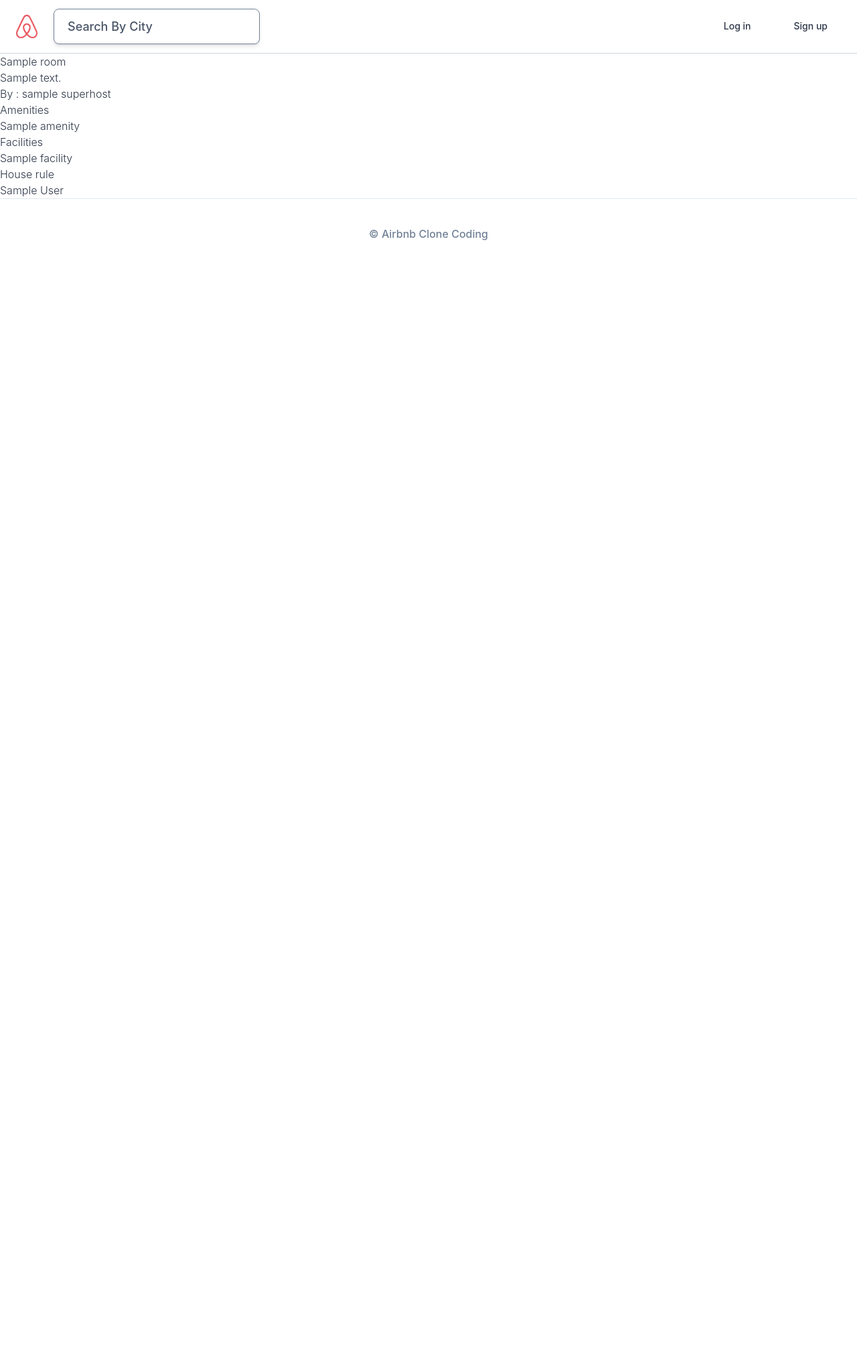
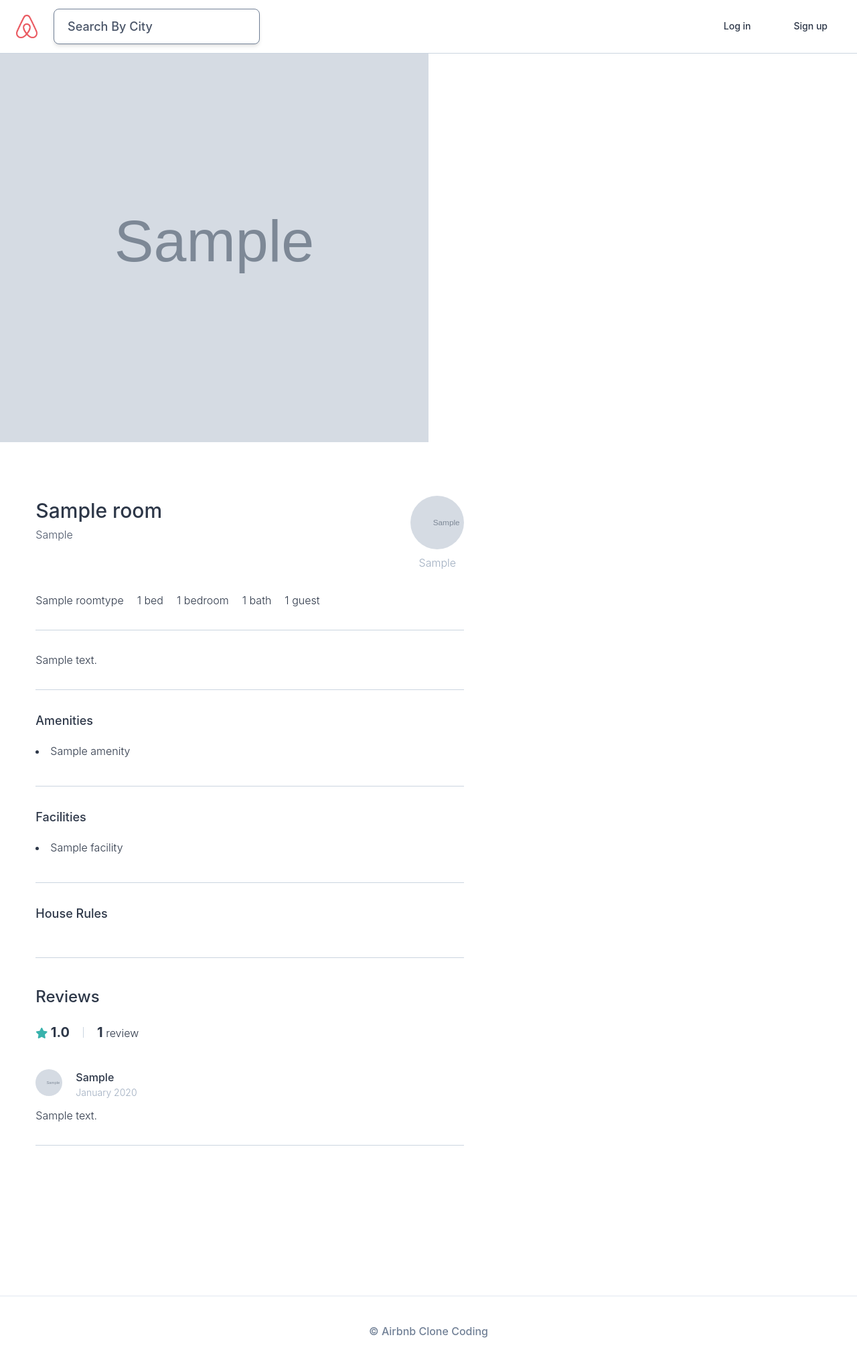
Before and after one commit to Hyun-Jun-Lee/airbnb, a Django app: page /rooms/1 in a window 1280 px wide. Shown: the whole page at 67% size. Before the commit the page ends 359 px from the top, so only its background shows below. Run offline with Django 4.2, Linux system fonts and the light colour scheme; tables that the repository leaves empty hold one stand-in row (values such as "Sample post"); grey boxes marked "Sample" are stand-in pictures; parts of the project's set-up code (start-up, migrations or seed data) failed here and were passed over; some libraries are stand-ins or nearby versions.

Commit message:
styling room detail

```diff
--- a/rooms/models.py
+++ b/rooms/models.py
@@ -94,3 +94,7 @@ class Room(core_models.TimeStampedModel):
     def first_photo(self):
         (photo,) = self.photos.all()[:1]
         return photo.file.url
+
+    def get_next_photos(self):
+        photos = self.photos.all()[1:5]
+        return photos
--- a/templates/mixins/user_avatar.html
+++ b/templates/mixins/user_avatar.html
@@ -1,7 +1,7 @@
 {% if user.avatar %}
-    <div class="h-20 w-20 rounded-full bg-cover" style="background-image: url({{user.avatar.url}});"></div>
+    <div class="{{h_and_w|default:'h-20 w-20'}} rounded-full bg-cover" style="background-image: url({{user.avatar.url}});"></div>
 {% else %}
-    <div class="h-20 w-20 bg-gray-700 rounded-full text-white flex justify-center items-center overflow-hidden">
-        <span class="text-3xl">{{user.first_name|first}}</span>
+    <div class="{{h_and_w|default:'h-20 w-20'}} bg-gray-700 rounded-full text-white flex justify-center items-center overflow-hidden">
+        <span class="{{text|default:'text-3xl'}}">{{user.first_name|first}}</span>
     </div>
  {% endif %}
--- a/templates/rooms/room_detail.html
+++ b/templates/rooms/room_detail.html
@@ -1,38 +1,93 @@
 {% extends "base.html" %}
 
+
 {% block page_title %}
-    Detail
+    {{room.name}}
 {% endblock page_title %}
 
 {% block content %}
-<div>
-    <h2>{{room.name}}</h2>
-    <h4>{{room.description}}</h4>
-</div>
 
-<div>
-    <h2>By : <a href="{{room.host.get_absolute_url}}">{{room.host.username}}</a>
+    <div class="-mt-5 container max-w-full h-75vh flex mb-20">
+        <div class="h-full w-1/2 bg-center bg-cover" style="background-image:url({{room.first_photo}})"></div>
+        <div class="h-full w-1/2 flex flex-wrap">
+            {% for photo in room.get_next_photos %}
+                <div style="background-image:url({{photo.file.url}})" class="w-1/2 h-auto bg-cover bg-center border-gray-700 border"></div>
+            {% endfor %}
+        </div>
+    </div>
 
-    {% if room.host.superhost %}
-        superhost
-    {%  endif %}
-    <h3>Amenities</h3>
-    <ul>
-        {% for a in room.amenities.all %}
-            <li>{{a}}</li>
-        {% endfor %}
-    </ul>
-    <h3>Facilities</h3>
-    <ul>
-        {% for a in room.facilities.all %}
-            <li>{{a}}</li>
-        {% endfor %}
-    </ul>
-    <h3>House rule</h3>
-    <ul>
-        {% for a in room.house_rule.all %}
-            <li>{{a}}</li>
-        {% endfor %}
-    </ul>
-</div>
+    <div class="container mx-auto flex justify-around pb-56">
+        <div class="w-1/2">
+            <div class="flex justify-between">
+                <div class="mb-5">
+                    <h4 class="text-3xl font-medium mb-px">{{room.name}}</h4>
+                    <span class="text-gray-700 font-light">{{room.city}}</span>
+                </div>
+                <a href="{{room.host.get_absolute_url}}" class="flex flex-col items-center">
+                    {% include "mixins/user_avatar.html" with user=room.host %}
+                    <span class="mt-2 text-gray-500">{{room.host.first_name}}</span>
+                </a>
+            </div>
+            <div class="flex border-section">
+                <span class="mr-5 font-light">{{room.room_type}}</span>
+                <span class="mr-5 font-light">{{room.beds}} bed{{room.beds|pluralize}}</span>
+                <span class="mr-5 font-light">{{room.bedrooms}} bedroom{{room.bedrooms|pluralize}}</span>
+                <span class="mr-5 font-light">{{room.baths}} bath{{room.baths|pluralize}}</span>
+                <span class="mr-5 font-light">{{room.guests}} guest{{room.guests|pluralize}}</span>
+            </div>
+            <p class="border-section">
+                {{room.description}}
+            </p>
+            <div class="border-section">
+                <h4 class="font-medium text-lg mb-5">Amenities</h4>
+                {% for a in room.amenities.all %}
+                    <li class="mb-2">{{a}}</li>
+                {% endfor %}
+            </div>
+            <div class="border-section">
+                <h4 class="font-medium text-lg mb-5">Facilities</h4>
+                {% for a in room.facilities.all %}
+                    <li class="mb-2">{{a}}</li>
+                {% endfor %}
+            </div>
+            <div class="border-section">
+                <h4 class="font-medium text-lg mb-5">House Rules</h4>
+                {% for a in room.house_rules.all %}
+                    <li class="mb-2">{{a}}</li>
+                {% endfor %}
+            </div>
+            <div class="mt-10">
+                <h4 class="font-medium text-2xl mb-5">Reviews</h4>
+                <div class="flex items-center">
+                    <div>
+                        <i class="fas fa-star text-teal-500"></i>
+                        <span class="font-bold text-xl">{{room.total_rating}}</span>
+                    </div>
+                    <div class="h-4 w-px bg-gray-400 mx-5"></div>
+                    <div>
+                        <span class="font-bold text-xl">{{room.reviews.count}}</span>
+                        <span>review{{room.reviews.count|pluralize}}</span>
+                    </div>
+                </div>
+                <div class="mt-10">
+                    {% for review in room.reviews.all  %}
+                        <div class="border-section">
+                            <div class="mb-3 flex mt-3">
+                                <div>
+                                    {% include "mixins/user_avatar.html" with user=review.user h_and_w='w-10 h-10' text='text-xl' %}
+                                </div>
+                                <div class="flex flex-col ml-5">
+                                    <span class="font-medium">{{review.user.first_name}}</span>
+                                    <span class="text-sm text-gray-500">{{review.created|date:'F Y'}}</span>
+                                </div>
+                            </div>
+                            <p>{{review.review}}</p>
+                        </div>
+                    {% endfor %}
+                </div>
+            </div>
+        </div>
+        <div class="w-1/3"></div>
+    </div>
+
 {% endblock %}
```
